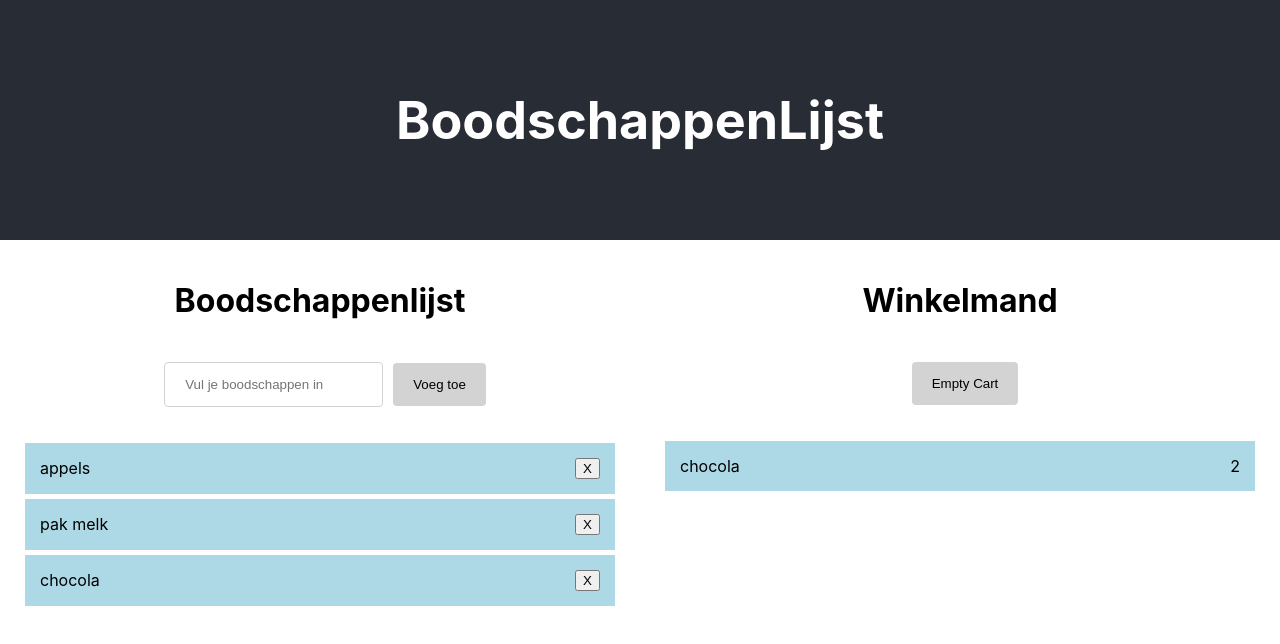
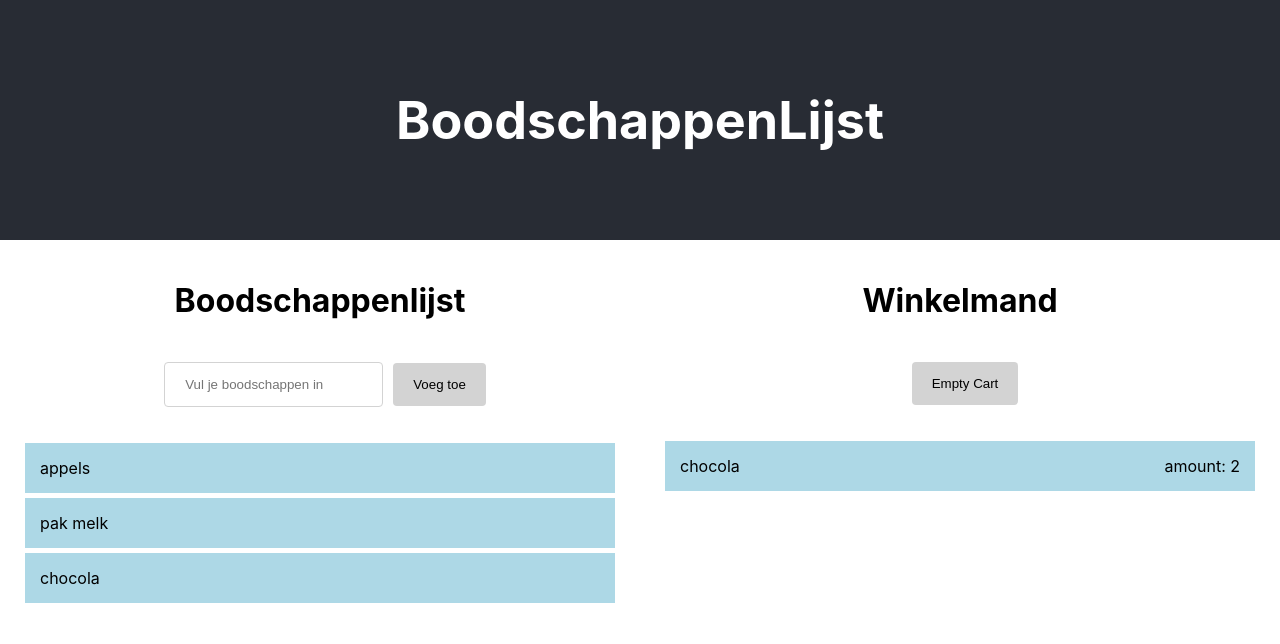
Before and after one commit to ambupilot/react-groceries-list, a React (Create React App) app: page / in a window 1280 px wide. Shown: the top 644 px of the page. Built offline with nearby package versions, Linux system fonts and the light colour scheme.

Commit message:
Remove functionality to remove 1 item

```diff
--- a/src/components/GroceryList.js
+++ b/src/components/GroceryList.js
@@ -17,8 +17,7 @@ export default class GroceryList extends React.Component {
                   value={grocery.title}
                 >
                   <span> {grocery.title}</span>
-                  {readonly ? "" : <button>X</button>}
-                  {readonly ? grocery.amount : ""}
+                  <span>{readonly ? `amount: ${grocery.amount}` : ""}</span>
                 </li>
               ))
             : " "}
--- a/src/components/InputField.js
+++ b/src/components/InputField.js
@@ -8,7 +8,7 @@ export const InputField = ({ addGrocery, handleChange }) => {
         type="search"
         onChange={handleChange}
       ></input>
-      <button className="add-grocery-button" onClick={addGrocery}>
+      <button onClick={addGrocery}>
         Voeg toe
       </button>
     </form>
```
